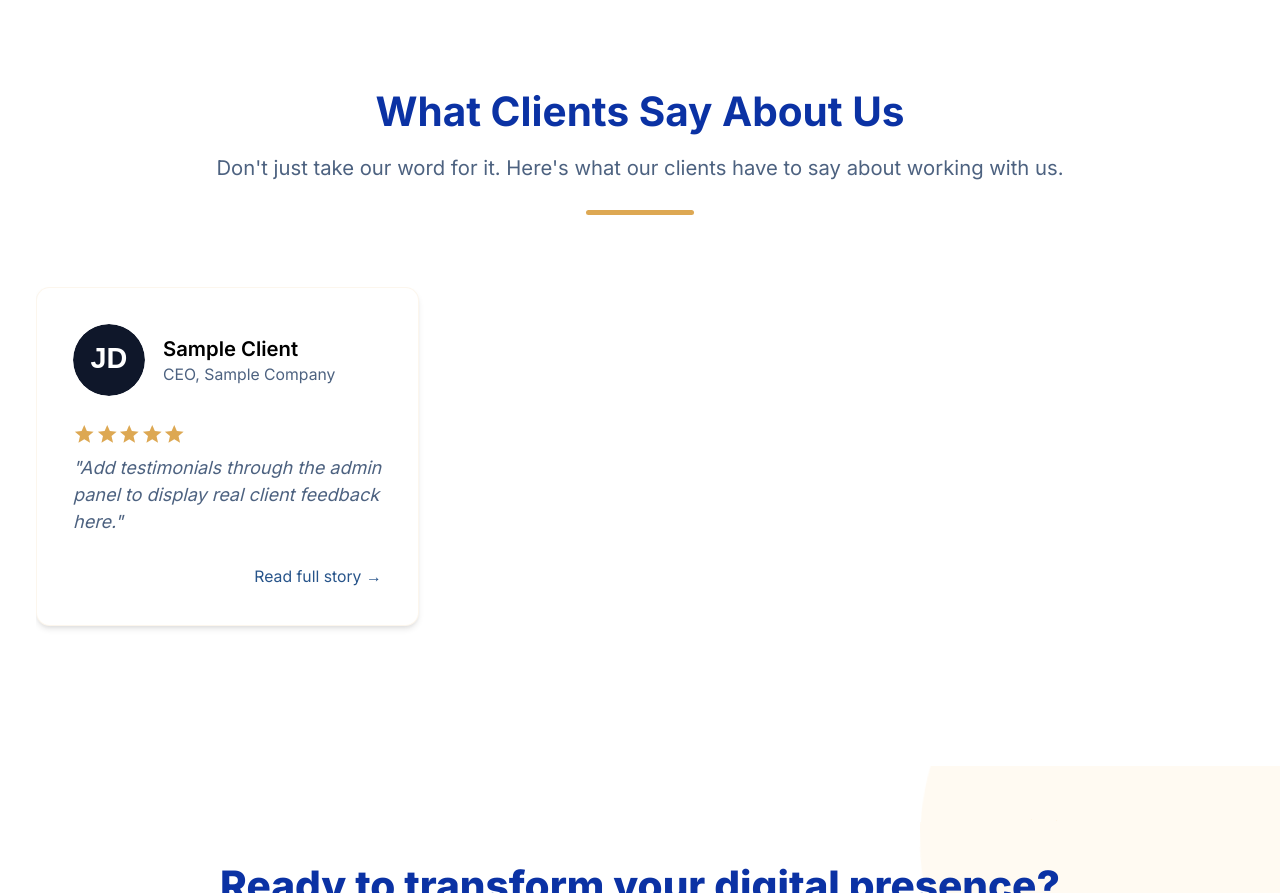
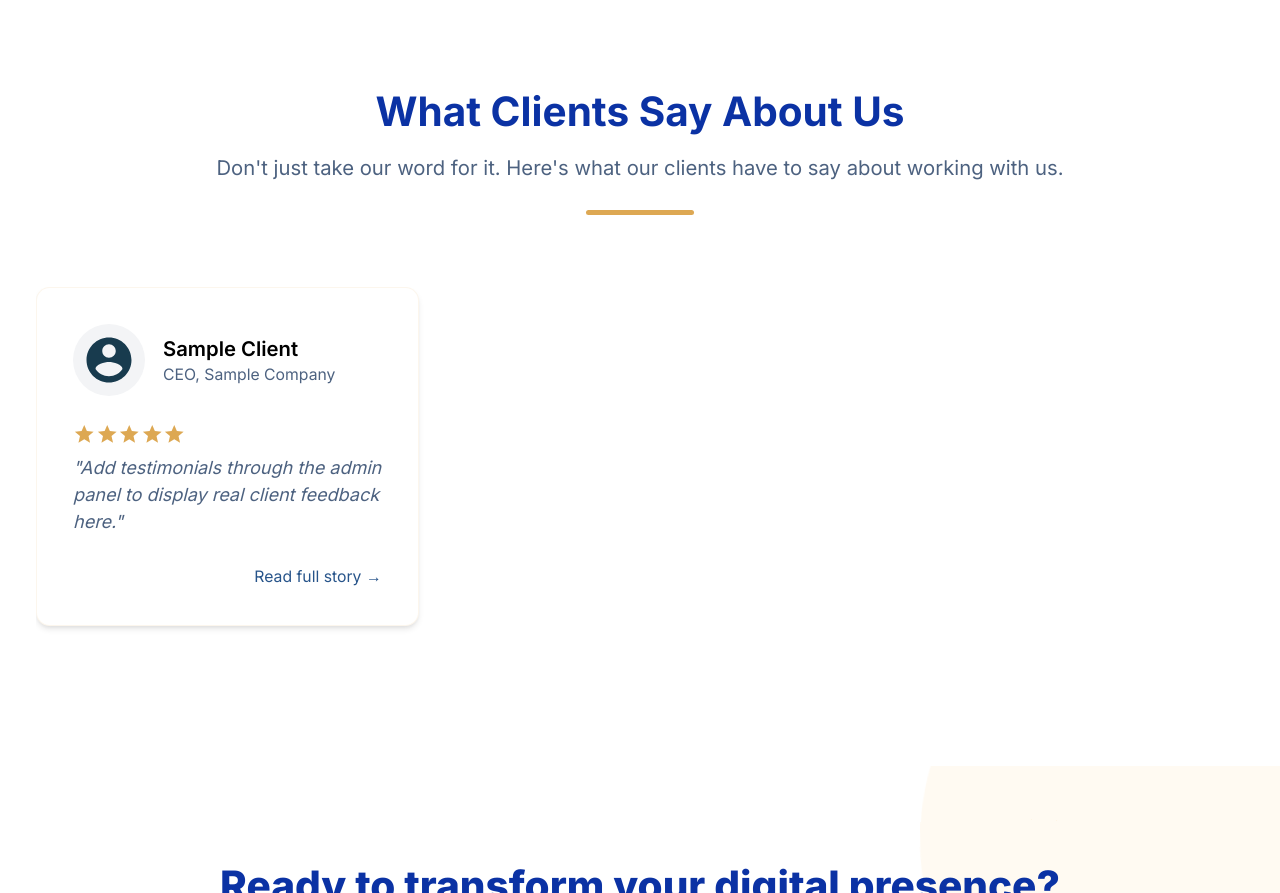
Before and after one commit to Social-Dots/social-dots-new, a Django app: page / in a window 1280 px wide. Shown: the part 5607-6500 px from the top of the page. Run offline with Django 4.2, Linux system fonts and the light colour scheme; data that the repository does not hold is empty; parts of the project's set-up code (start-up, migrations or seed data) failed here and were passed over; some libraries are stand-ins or nearby versions.

Commit message:
testimonials are dynamic now

```diff
--- a/templates/core/testimonials.html
+++ b/templates/core/testimonials.html
@@ -40,7 +40,9 @@
                                 {% if testimonial.client_image %}
                                 <img src="{{ testimonial.client_image }}" alt="{{ testimonial.client_name }}" class="w-16 h-16 rounded-full" />
                                 {% else %}
-                                <img src="{% static 'images/testimonials/avatar1.svg' %}" alt="{{ testimonial.client_name }}" class="w-16 h-16 rounded-full" />
+                                <svg class="w-16 h-16 rounded-full bg-gray-100 p-2" viewBox="0 0 24 24" fill="#183B4E">
+                                    <path d="M12 2C6.48 2 2 6.48 2 12s4.48 10 10 10 10-4.48 10-10S17.52 2 12 2zm0 3c1.66 0 3 1.34 3 3s-1.34 3-3 3-3-1.34-3-3 1.34-3 3-3zm0 14.2c-2.5 0-4.71-1.28-6-3.22.03-1.99 4-3.08 6-3.08 1.99 0 5.97 1.09 6 3.08-1.29 1.94-3.5 3.22-6 3.22z"/>
+                                </svg>
                                 {% endif %}
                             </div>
                             <div>
@@ -81,7 +83,9 @@
                     <div class="bg-white rounded-xl p-8 shadow-md hover:shadow-xl transition-all duration-300 border border-gold/10 h-full">
                         <div class="flex items-center mb-6">
                             <div class="flex-shrink-0 mr-4">
-                                <img src="{% static 'images/testimonials/avatar1.svg' %}" alt="Sample Client" class="w-16 h-16 rounded-full" />
+                                <svg class="w-16 h-16 rounded-full bg-gray-100 p-2" viewBox="0 0 24 24" fill="#183B4E">
+                                    <path d="M12 2C6.48 2 2 6.48 2 12s4.48 10 10 10 10-4.48 10-10S17.52 2 12 2zm0 3c1.66 0 3 1.34 3 3s-1.34 3-3 3-3-1.34-3-3 1.34-3 3-3zm0 14.2c-2.5 0-4.71-1.28-6-3.22.03-1.99 4-3.08 6-3.08 1.99 0 5.97 1.09 6 3.08-1.29 1.94-3.5 3.22-6 3.22z"/>
+                                </svg>
                             </div>
                             <div>
                                 <h4 class="text-lg font-semibold">Sample Client</h4>
```
Also changed, not shown: static/images/testimonials/avatar1.svg (deleted), static/images/testimonials/avatar2.svg (deleted), static/images/testimonials/avatar3.svg (deleted).
